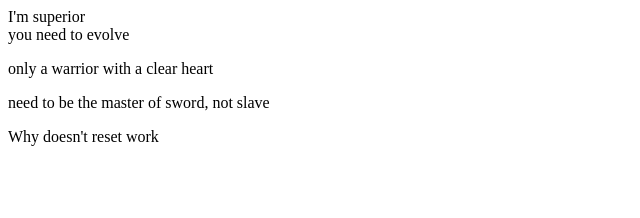
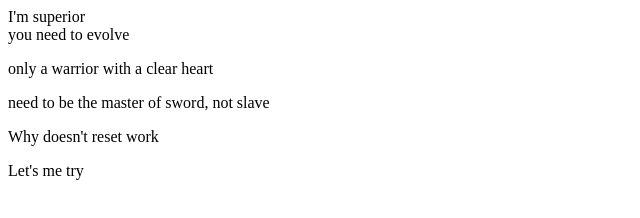
Before and after one commit to miseryangel/test, a website: page index.html in a window 1280 px wide. Shown: the full height of the page, 0-640 px from the left. Drawn offline with Linux system fonts and the light colour scheme.

Commit message:
dddddddddddddd

```diff
--- a/index.html
+++ b/index.html
@@ -7,4 +7,5 @@
     <p>only a warrior with a clear heart</p>
     <p>need to be the master of sword, not slave</p>
     <p>Why doesn't reset work</p>
+    <p>Let's me try</p>
 </body>
```
Also changed, not shown: package.json (added, +24 -0 lines), 2 other files.
